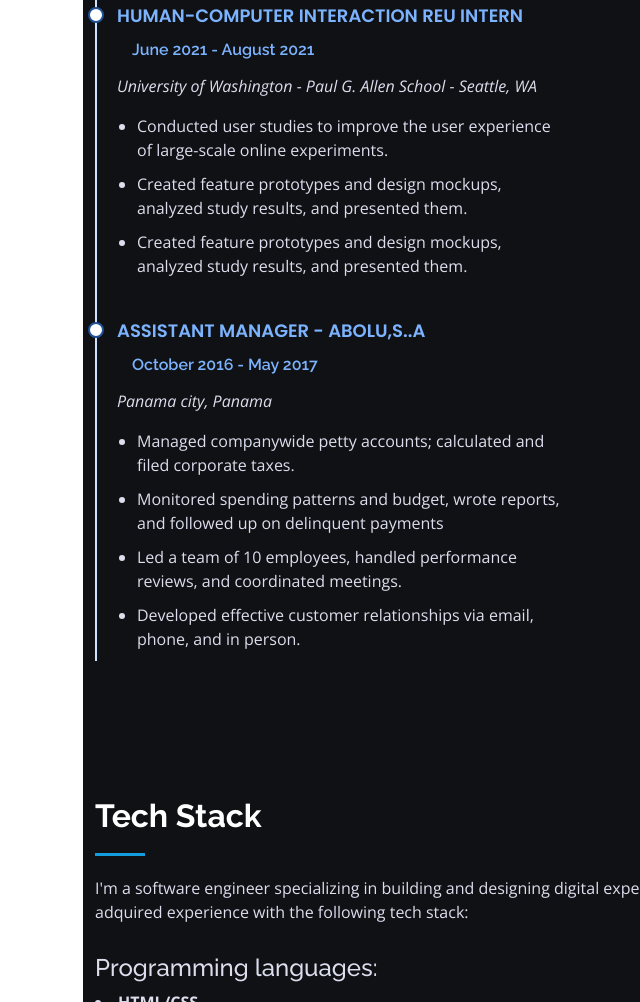
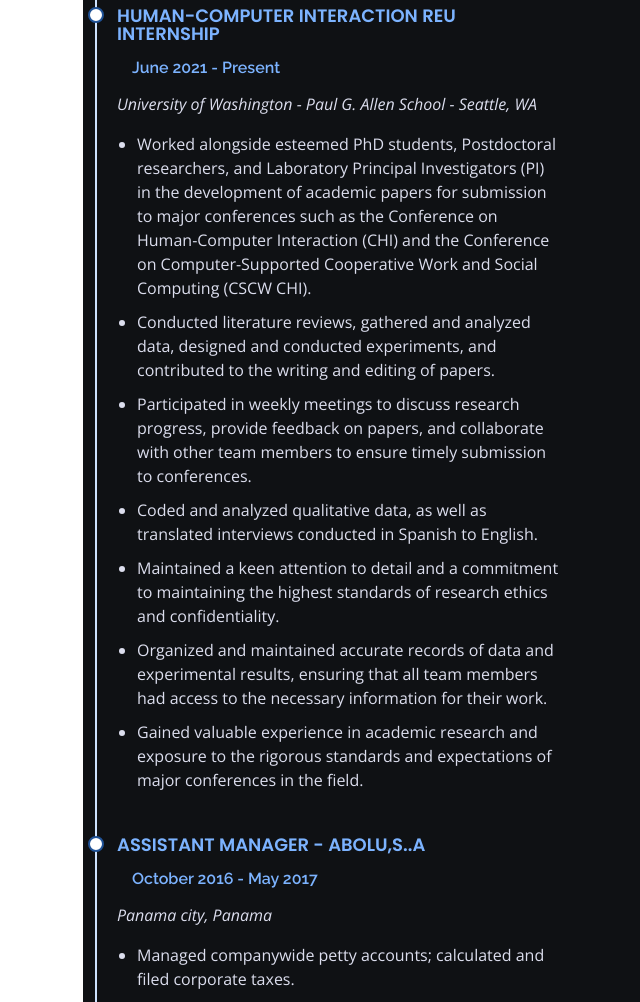
Before and after one commit to ecastil677/PORTFOLIO, a plain HTML site: page index.html in a window 1280 px wide. Shown: the part 1500-2502 px from the top of the page, without its empty margins (217-857 px from the left). Drawn offline with nearby package versions, Linux system fonts and the light colour scheme.

Commit message:
new changes

```diff
--- a/index.html
+++ b/index.html
@@ -41,7 +41,7 @@
             <li><a href="#hero" class="nav-link scrollto active"><i class="bx bx-home"></i> <span>Home</span></a></li>
             <li><a href="#about" class="nav-link scrollto"><i class="bx bx-user"></i> <span>About</span></a></li>
             <li><a href="#resume" class="nav-link scrollto"><i class="bx bx-file-blank"></i> <span>Resume</span></a></li>
-            <li><a href="#portfolio" class="nav-link scrollto"><i class="bx bx-book-content"></i> <span>Projects</span></a></li>
+           <!--- WORKING ON THIS: <li><a href="#portfolio" class="nav-link scrollto"><i class="bx bx-book-content"></i> <span>Projects</span></a></li> -->
           </ul>
         </nav>
         <!-- .nav-menu -->
@@ -83,13 +83,27 @@
                 </ul>
               </div>
               <div class="resume-item">
-                <h4>Human-Computer Interaction REU intern</h4>
-                <h5>June 2021 - August 2021</h5>
+                <h4>Human-Computer Interaction REU Internship</h4>
+                <h5>June 2021 - Present</h5>
                 <p><em>University of Washington - Paul G. Allen School - Seattle, WA</em></p>
                 <ul>
-                  <li>Conducted user studies to improve the user experience of large-scale online experiments.</li>
-                  <li>Created feature prototypes and design mockups, analyzed study results, and presented them.</li>
-                  <li>Created feature prototypes and design mockups, analyzed study results, and presented them.</li>
+                  <li>Worked alongside esteemed PhD students, Postdoctoral researchers, and Laboratory Principal Investigators (PI) in the development of academic papers for submission to major conferences such as the Conference on Human-Computer Interaction (CHI) and the Conference on Computer-Supported Cooperative Work and Social Computing (CSCW CHI).</li>
+                  <li>Conducted literature reviews, gathered and analyzed data, designed and conducted experiments, and contributed to the writing and editing of papers.
+                  </li>
+                  <li>Participated in weekly meetings to discuss research progress, provide feedback on papers, and collaborate with other team members to ensure timely submission to conferences.
+                  </li>
+                  <li>Coded and analyzed qualitative data, as well as translated interviews conducted in Spanish to English.
+
+                  </li>
+                  <li>Maintained a keen attention to detail and a commitment to maintaining the highest standards of research ethics and confidentiality.
+
+                  </li>
+                  <li>Organized and maintained accurate records of data and experimental results, ensuring that all team members had access to the necessary information for their work.
+
+                  </li>
+                  <li>Gained valuable experience in academic research and exposure to the rigorous standards and expectations of major conferences in the field.
+                  </li>
+
                 </ul>
               </div>
               <div class="resume-item">
```
